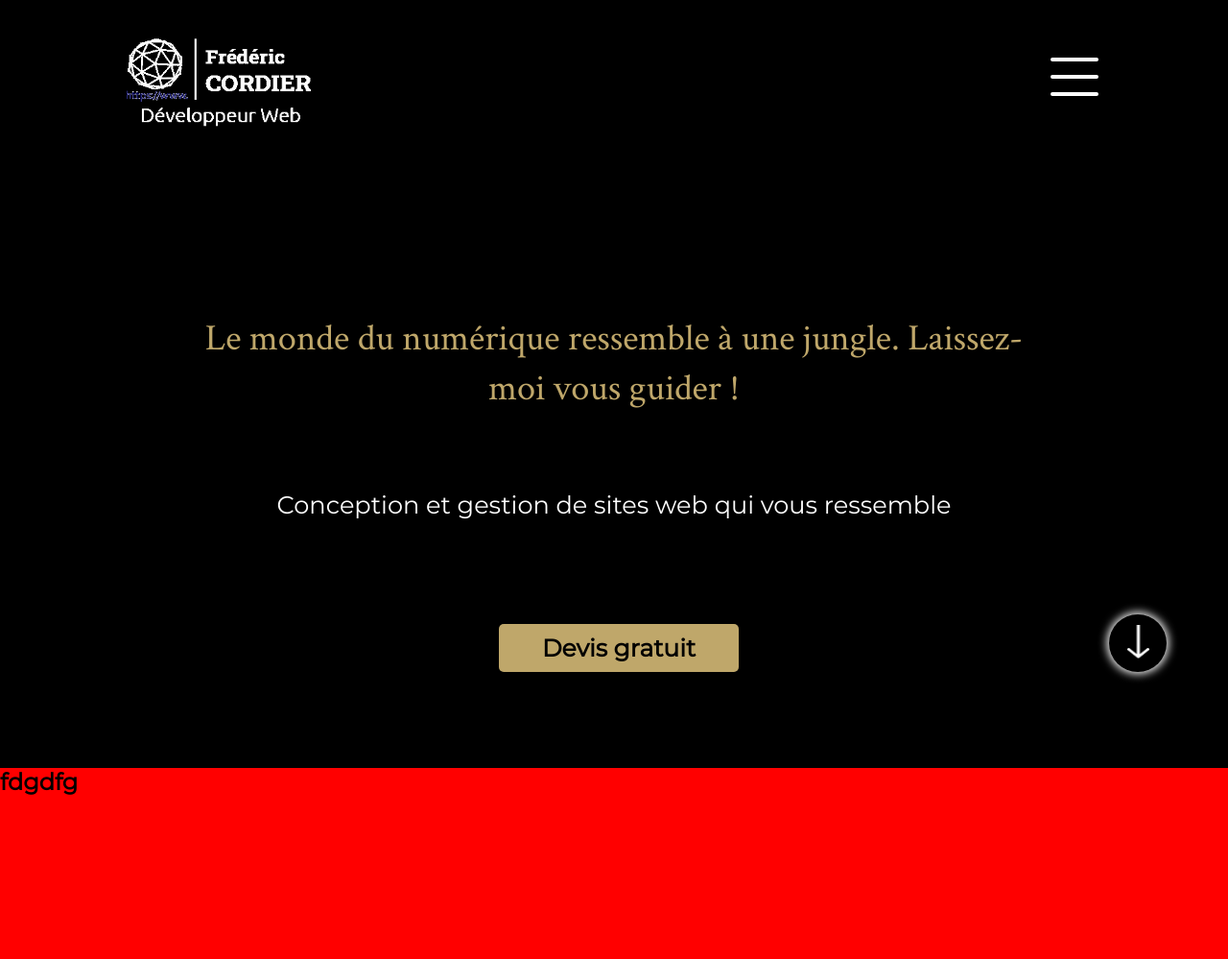
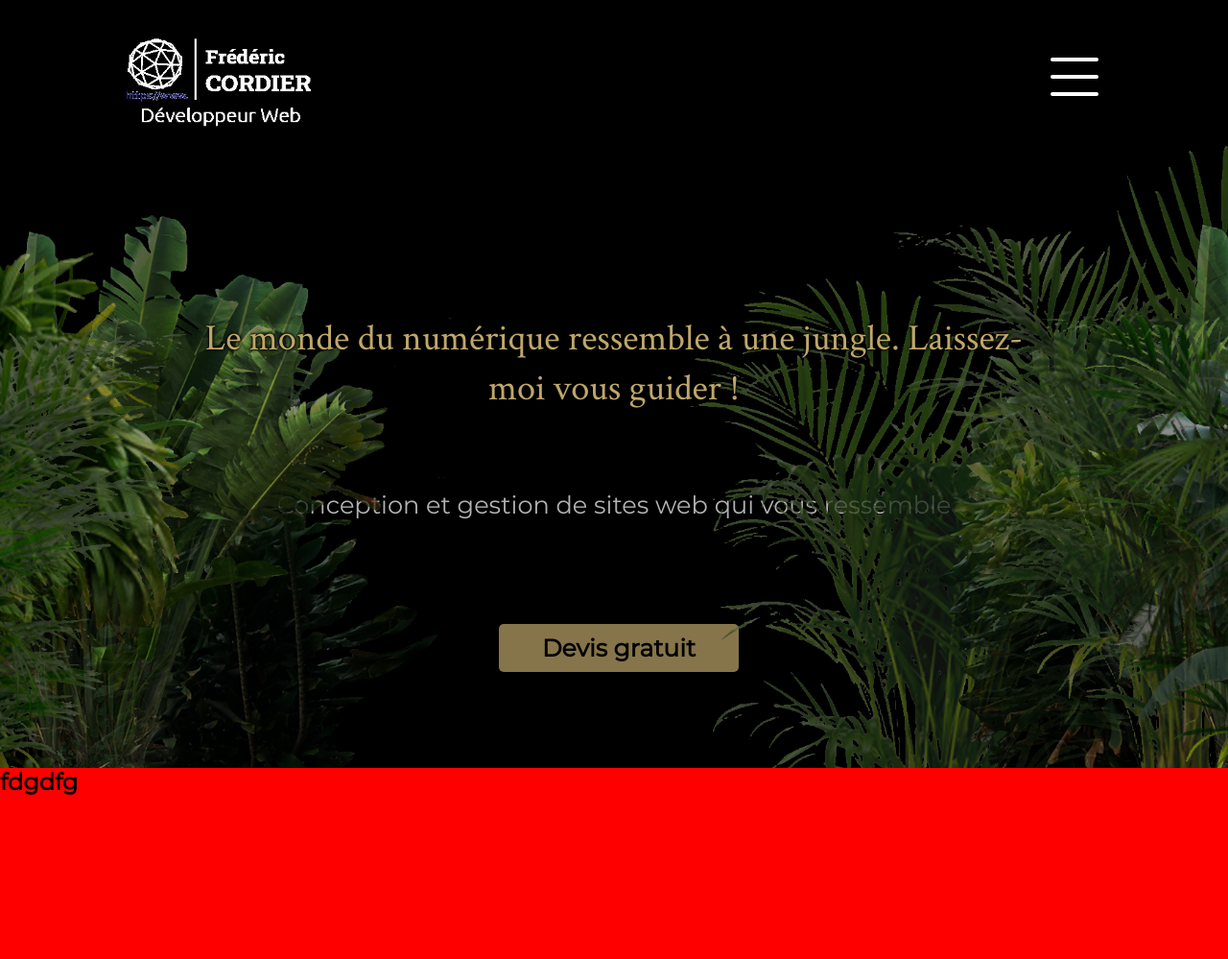
Before and after one commit to Fcordier7921/my_company, a PHP site: page / in a window 1280 px wide. Shown: the top 999 px of the page at 96% size. Run offline with PHP 8.4, Linux system fonts and the light colour scheme.

Commit message:
fin de l'animation de la présentation, reste a l'apparition du bacgroond

```diff
--- a/assets/js/app.js
+++ b/assets/js/app.js
@@ -58,71 +58,62 @@ menuLigneFour.addEventListener('click', displayNav);
 
 
 //------------------section presentation -----------
-const imgPresentationOne = document.querySelector('.imgAnimation11')
-const imgPresentationtow = document.querySelector('.imgAnimation12')
-const imgPresentationthree = document.querySelector('.imgAnimation9')
-const imgPresentationfour = document.querySelector('.imgAnimation10')
-const imgPresentationFive = document.querySelector('.imgAnimation7')
-const imgPresentationsix = document.querySelector('.imgAnimation8')
-const imgPresentationSeven = document.querySelector('.imgAnimation6')
-const imgPresentationeight = document.querySelector('.imgAnimation5')
-const imgPresentationnine = document.querySelector('.imgAnimation4')
-const imgPresentationTen = document.querySelector('.imgAnimation3')
-const imgPresentationEleven = document.querySelector('.imgAnimation2')
-const imgPresentationTwelve = document.querySelector('.imgAnimation1')
+const imgPresentationOne = document.querySelector('.imgAnimation1')
+const imgPresentationtow = document.querySelector('.imgAnimation2')
+const imgPresentationthree = document.querySelector('.imgAnimation3')
+const imgPresentationfour = document.querySelector('.imgAnimation4')
+const imgPresentationFive = document.querySelector('.imgAnimation5')
+const imgPresentationsix = document.querySelector('.imgAnimation6')
+const imgPresentationSeven = document.querySelector('.imgAnimation7')
+const imgPresentationeight = document.querySelector('.imgAnimation8')
+const imgPresentationnine = document.querySelector('.imgAnimation9')
+const imgPresentationTen = document.querySelector('.imgAnimation10')
+const imgPresentationEleven = document.querySelector('.imgAnimation11')
+const imgPresentationTwelve = document.querySelector('.imgAnimation12')
 const imgPresentationThirteen = document.querySelector('.imgAnimation13')
+const imgPresentationfourteen = document.querySelector('.imgAnimation14')
 const titrePresentation = document.querySelector('.presentationTitle h1')
 
 //-----------Animating brushwood----------
 function intiAnimationPresretation() {
     const animTimeligne = gsap.timeline({
         defaults: {
-            ease: "power1.out",
-            duration: 0.5
+            ease: "sine.inOut",
+            duration: 3
         }
     });
 
     animTimeligne
-        .fromTo(titrePresentation, { autoAlpha: 0, x: '-50vw' }, { autoAlpha: 1, x: '0vw' })
-        .to(imgPresentationOne, { duration: 3, autoAlpha: 0, x: '-100vw' }, '+=1')
-        .to(imgPresentationtow, { duration: 3, autoAlpha: 0, x: '100vw' }, '<')
-        //zoom start
-        .to(imgPresentationthree, { duration: 0.70, y: 0, x: -200, width: '110%' }, '<')
-        .to(imgPresentationfour, { duration: 0.70, y: 0, x: 300, width: '110%' }, '<')
-        .to(imgPresentationFive, { duration: 0.70, y: 0, x: -250, width: '110%' }, '<')
-        .to(imgPresentationsix, { duration: 0.70, y: 0, x: 250, width: '110%' }, '<')
-        //zoom end
-        .to(imgPresentationthree, { duration: 2.5, autoAlpha: 0, x: '-100vw' }, '<0.2')
-        .to(imgPresentationfour, { duration: 2.5, autoAlpha: 0, x: '100vw' }, '<')
-        //zoom start
-        .to(imgPresentationFive, { y: 0, x: -550, width: '120%' }, '<')
-        .to(imgPresentationsix, { y: 0, x: 550, width: '120%' }, '<')
-        .to(imgPresentationSeven, { y: 0, x: -100, width: '70%' }, '<')
-        .to(imgPresentationeight, { y: 0, x: 0, width: '70%' }, '<')
-        .to(imgPresentationnine, { y: 0, x: 150, width: '70%' }, '<')
-        .to(imgPresentationTen, { y: 0, x: 100, width: '70%' }, '<')
-        .to(imgPresentationEleven, { y: 0, x: 0, width: '70%' }, '<')
-        .to(imgPresentationTwelve, { y: 0, x: 0, width: '70%' }, '<')
-        //zoom end
-        .to(imgPresentationFive, { duration: 2.5, autoAlpha: 0, x: '-100vw' }, '<0.2')
-        .to(imgPresentationsix, { duration: 2.5, autoAlpha: 0, x: '100vw' }, '<')
-        //zoom start
-        .to(imgPresentationSeven, { y: -350, x: -370, width: '70%', height: '150%' }, '<')
-        .to(imgPresentationeight, { y: -250, x: 300, width: '70%', height: '150%' }, '<')
-        .to(imgPresentationnine, { y: -310, x: -250, width: '70%', height: '150%' }, '<')
-        .to(imgPresentationTen, { y: -310, x: 150, width: '70%', height: '150%' }, '<')
-        .to(imgPresentationEleven, { y: -250, x: 0, width: '70%', height: '150%' }, '<')
-        .to(imgPresentationTwelve, { y: -250, x: -150, width: '70%', height: '150%' }, '<')
-        //zoom end
-        .to(imgPresentationSeven, { autoAlpha: 0, x: '-100vw' }, '<0.2')
-        .to(imgPresentationeight, { autoAlpha: 0, x: '100vw' }, '<')
-        .to(imgPresentationnine, { autoAlpha: 0, x: '-100vw' }, '<0.2')
-        .to(imgPresentationTen, { autoAlpha: 0, x: '100vw' }, '<')
-        .to(imgPresentationTwelve, { autoAlpha: 0, x: '100vw' }, '<0.2')
-        .to(imgPresentationEleven, { autoAlpha: 0, x: '-100vw' }, '<')
+        .fromTo(titrePresentation, { autoAlpha: 0, x: '-50vw' }, { autoAlpha: 1, x: '0vw', ease: "power1.out" })
+        //phase 1
+        .to(imgPresentationThirteen, { autoAlpha: 0, x: '100vw' }, '+=1.6')
+        .to(imgPresentationTwelve, { autoAlpha: 0, x: '-100vw' }, '<')
+        .to(imgPresentationEleven, { duration: 0.4, y: 0, x: 250 }, '<')
+        .to(imgPresentationTen, { duration: 0.4, y: 0, x: -200 }, '<')
+        .to(imgPresentationnine, { duration: 0.4, y: 0, x: 150 }, '<')
+        .to(imgPresentationeight, { duration: 0.4, y: 0, x: -170 }, '<')
+        //phase 2
+        .to(imgPresentationEleven, { autoAlpha: 0, x: '100vw' }, '<0.5')
+        .to(imgPresentationTen, { autoAlpha: 0, x: '-100vw' }, '<')
+        .to(imgPresentationnine, { duration: 0.4, y: 0, x: 300 }, '<')
+        .to(imgPresentationeight, { duration: 0.4, x: -420 }, '<')
+        .to(imgPresentationSeven, { duration: 0.4, y: 0, x: 120 }, '<')
+        .to(imgPresentationsix, { duration: 0.4, y: 0, x: -180 }, '<')
+        .to(imgPresentationFive, { duration: 0.4, y: 0, x: 50 }, '<')
+        .to(imgPresentationfour, { duration: 0.4, y: 0, x: -100 }, '<')
+        //phase 3
+        .to(imgPresentationnine, { autoAlpha: 0, x: '100vw' }, '<0.5')
+        .to(imgPresentationeight, { autoAlpha: 0, x: '-100vw' }, '<')
+        .to(imgPresentationSeven, { autoAlpha: 0, x: '100vw' }, '<')
+        .to(imgPresentationsix, { autoAlpha: 0, x: '-100vw' }, '<')
+        .to(imgPresentationFive, { autoAlpha: 0, x: '100vw' }, '<')
+        .to(imgPresentationfour, { autoAlpha: 0, x: '-100vw' }, '<')
+        .to(imgPresentationOne, { autoAlpha: 0, x: '100vw' }, '<')
+        .to(imgPresentationthree, { autoAlpha: 0, x: '100vw' }, '<')
+        .to(imgPresentationtow, { autoAlpha: 0, x: '-100vw' }, '<-0.05')
 
 
-    .to(imgPresentationThirteen, { duration: 0.5, autoAlpha: 0, duration: 0.5 })
+    .to(imgPresentationfourteen, { duration: 0.5, autoAlpha: 0, duration: 0.5 })
 
 
 
--- a/assets/style/styleIndex.css
+++ b/assets/style/styleIndex.css
@@ -44,66 +44,71 @@
 }
 
 .imgAnimation1 {
-    background-image: url(../img/4plan1.png);
+    background-image: url(../img/plan4_1.png);
     left: 0;
 }
 
 .imgAnimation2 {
-    background-image: url(../img/4plan3.png);
+    background-image: url(../img/plan4_2.png);
     right: 0;
 }
 
 .imgAnimation3 {
-    background-image: url(../img/4plan5.png);
+    background-image: url(../img/plan4_3.png);
     left: 0;
 }
 
 .imgAnimation4 {
-    background-image: url(../img/4plan4.png);
+    background-image: url(../img/plan4_4.png);
     right: 0;
 }
 
 .imgAnimation5 {
-    background-image: url(../img/4plan2.png);
+    background-image: url(../img/plan4_5.png);
     left: 0;
 }
 
 .imgAnimation6 {
-    background-image: url(../img/4plan6.png);
+    background-image: url(../img/plan4_6.png);
     left: 0;
 }
 
 .imgAnimation7 {
-    background-image: url(../img/3planguauche.png);
+    background-image: url(../img/plan4_7.png);
     left: 0;
 }
 
 .imgAnimation8 {
-    background-image: url(../img/3plandroit.png);
+    background-image: url(../img/3planguauche.png);
     right: 0;
 }
 
 .imgAnimation9 {
-    background-image: url(../img/2planguauche.png);
+    background-image: url(../img/3plandroit.png);
     left: 0;
 }
 
 .imgAnimation10 {
-    background-image: url(../img/2plandroit.png);
+    background-image: url(../img/2planguauche.png);
     right: 0;
 }
 
 .imgAnimation11 {
-    background-image: url(../img/1planguauche.png);
+    background-image: url(../img/2plandroit.png);
     left: 0;
 }
 
 .imgAnimation12 {
+    background-image: url(../img/1planguauche.png);
+    right: 0;
+}
+
+.imgAnimation13 {
     background-image: url(../img/1plandroit.png);
     right: 0;
 }
 
-.imgAnimation13 {
+.imgAnimation14 {
     background-color: rgb(0, 0, 0, 0.3);
 }
 
--- a/index.html
+++ b/index.html
@@ -65,6 +65,7 @@
             <div class=" imgAnimation11"></div>
             <div class=" imgAnimation12"></div>
             <div class=" imgAnimation13"></div>
+            <div class=" imgAnimation14"></div>
 
         </div>
 
```
Also changed, not shown: assets/img/4plan.png (deleted), assets/img/4plan1.png (deleted), assets/img/4plan2.png (deleted), assets/img/4plan3.png (deleted), assets/img/4plan4.png (deleted), assets/img/4plan5.png (deleted), assets/img/4plan6.png (deleted), assets/img/plan4_1.png (added), assets/img/plan4_2.png (added), assets/img/plan4_3.png (added), assets/img/plan4_4.png (added), assets/img/plan4_5.png (added), assets/img/plan4_6.png (added), assets/img/plan4_7.png (added).
